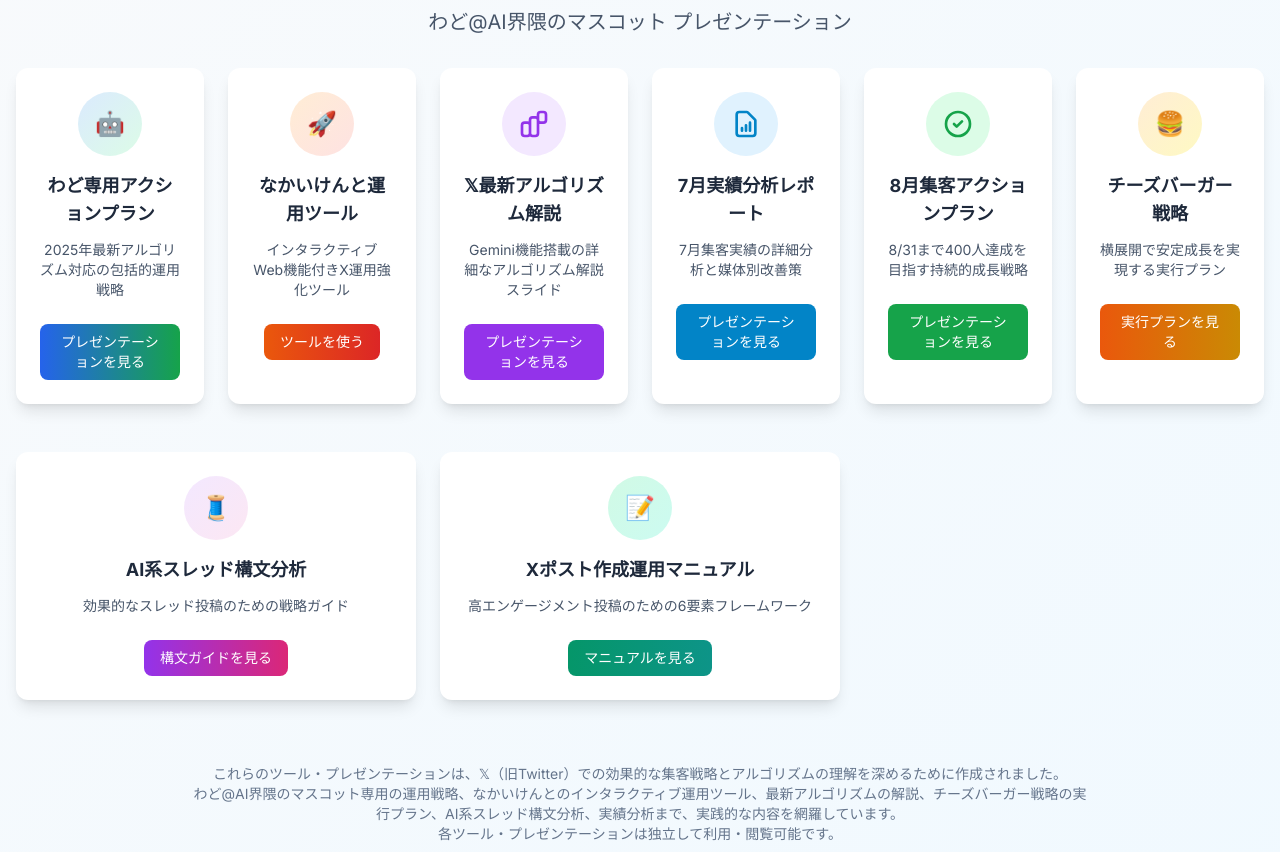
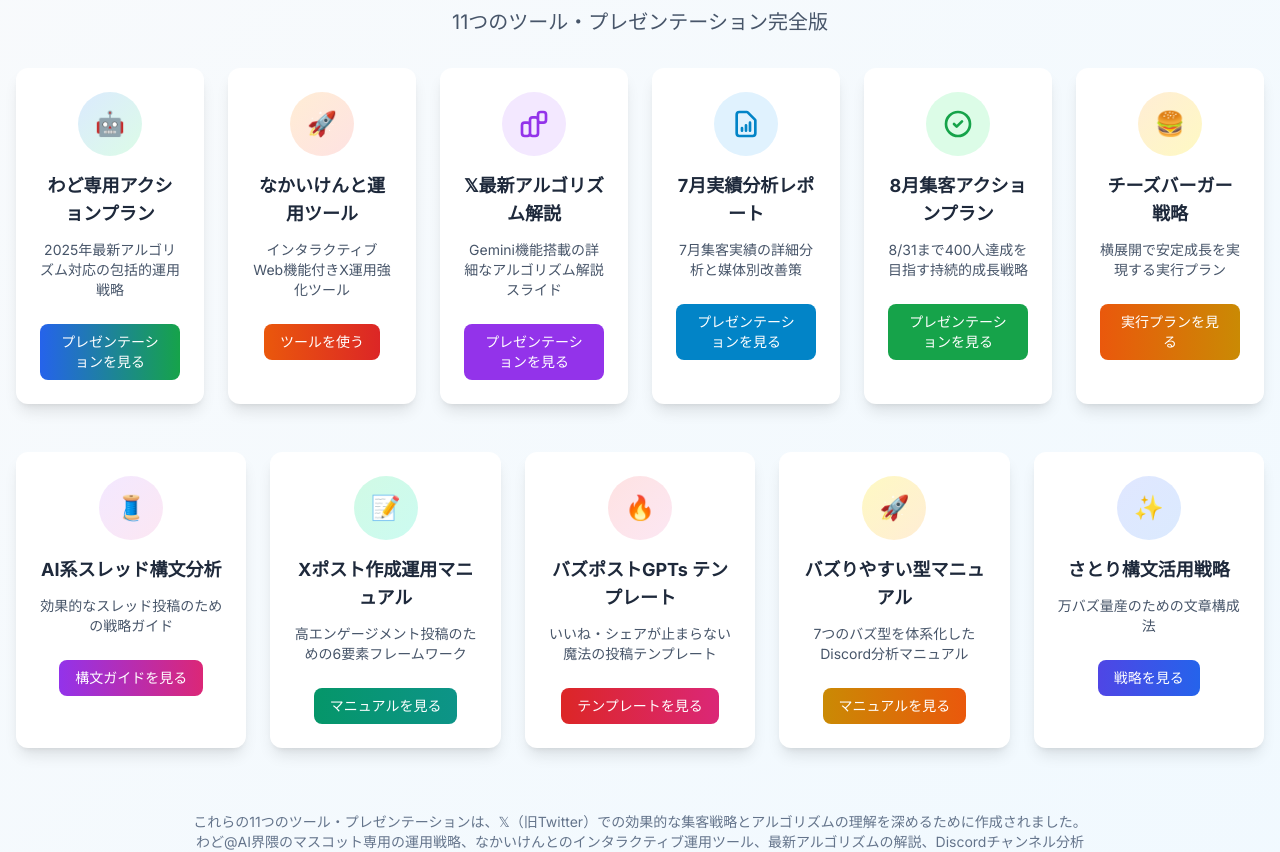
Before and after one commit to kento-nakai-ai/x-algorithm, a plain HTML site: page index.html in a window 1280 px wide. Shown: the part 100-952 px from the top of the page. Drawn offline with nearby package versions, Linux system fonts and the light colour scheme.

Commit message:
feat: index.htmlに不足していたマニュアルへのリンクを追加
- バズポストGPTsテンプレート、バズりやすい型マニュアル、さとり構文戦略のカードを追加
- 全11つのツール・プレゼンテーションから直接アクセス可能に
- レイアウトを5列グリッドに調整してより多くのカードを表示
- ヘッダーと説明文を「11つのツール完全版」に更新
- 各マニュアルファイル(.md)への直接リンクを設定

```diff
--- a/index.html
+++ b/index.html
@@ -28,7 +28,7 @@
     <!-- Header -->
     <header class="container mx-auto px-4 py-8 text-center">
         <h1 class="text-4xl md:text-6xl font-bold text-sky-600 tracking-tight">𝕏戦略＆アルゴリズム解説集</h1>
-        <p class="mt-4 text-lg md:text-xl text-slate-600">わど@AI界隈のマスコット プレゼンテーション</p>
+        <p class="mt-4 text-lg md:text-xl text-slate-600">11つのツール・プレゼンテーション完全版</p>
     </header>
 
     <!-- Main Content -->
@@ -134,7 +134,7 @@
         </div>
 
         <!-- Additional Tools Section -->
-        <div class="grid grid-cols-1 md:grid-cols-2 lg:grid-cols-3 gap-6 max-w-7xl mx-auto mt-12">
+        <div class="grid grid-cols-1 md:grid-cols-2 lg:grid-cols-3 xl:grid-cols-5 gap-6 max-w-7xl mx-auto mt-12">
 
             <!-- Card 7: AI Thread Strategy -->
             <div class="bg-white rounded-xl p-6 shadow-lg card-hover">
@@ -166,13 +166,58 @@
                 </div>
             </div>
 
+            <!-- Card 9: Buzz Post GPTs Manual -->
+            <div class="bg-white rounded-xl p-6 shadow-lg card-hover">
+                <div class="text-center">
+                    <div class="w-16 h-16 bg-gradient-to-br from-red-100 to-pink-100 rounded-full flex items-center justify-center mx-auto mb-4">
+                        <span class="text-2xl">🔥</span>
+                    </div>
+                    <h3 class="text-lg font-bold text-slate-800 mb-3">バズポストGPTs テンプレート</h3>
+                    <p class="text-slate-600 mb-6 text-sm">いいね・シェアが止まらない魔法の投稿テンプレート</p>
+                    <a href="./manuals/buzz-post-gpts-manual.md"
+                       class="inline-block bg-gradient-to-r from-red-600 to-pink-600 text-white px-4 py-2 rounded-lg font-medium hover:from-red-700 hover:to-pink-700 transition-all text-sm">
+                        テンプレートを見る
+                    </a>
+                </div>
+            </div>
+
+            <!-- Card 10: Buzz Patterns Manual -->
+            <div class="bg-white rounded-xl p-6 shadow-lg card-hover">
+                <div class="text-center">
+                    <div class="w-16 h-16 bg-gradient-to-br from-yellow-100 to-orange-100 rounded-full flex items-center justify-center mx-auto mb-4">
+                        <span class="text-2xl">🚀</span>
+                    </div>
+                    <h3 class="text-lg font-bold text-slate-800 mb-3">バズりやすい型マニュアル</h3>
+                    <p class="text-slate-600 mb-6 text-sm">7つのバズ型を体系化したDiscord分析マニュアル</p>
+                    <a href="./manuals/buzz-patterns-manual.md"
+                       class="inline-block bg-gradient-to-r from-yellow-600 to-orange-600 text-white px-4 py-2 rounded-lg font-medium hover:from-yellow-700 hover:to-orange-700 transition-all text-sm">
+                        マニュアルを見る
+                    </a>
+                </div>
+            </div>
+
+            <!-- Card 11: Satori Syntax Strategy -->
+            <div class="bg-white rounded-xl p-6 shadow-lg card-hover">
+                <div class="text-center">
+                    <div class="w-16 h-16 bg-gradient-to-br from-indigo-100 to-blue-100 rounded-full flex items-center justify-center mx-auto mb-4">
+                        <span class="text-2xl">✨</span>
+                    </div>
+                    <h3 class="text-lg font-bold text-slate-800 mb-3">さとり構文活用戦略</h3>
+                    <p class="text-slate-600 mb-6 text-sm">万バズ量産のための文章構成法</p>
+                    <a href="./strategies/satori-syntax-strategy.md"
+                       class="inline-block bg-gradient-to-r from-indigo-600 to-blue-600 text-white px-4 py-2 rounded-lg font-medium hover:from-indigo-700 hover:to-blue-700 transition-all text-sm">
+                        戦略を見る
+                    </a>
+                </div>
+            </div>
+
         </div>
 
         <!-- Additional Info -->
         <div class="text-center mt-16 max-w-4xl mx-auto">
             <p class="text-slate-500 text-sm">
-                これらのツール・プレゼンテーションは、𝕏（旧Twitter）での効果的な集客戦略とアルゴリズムの理解を深めるために作成されました。
-                <br>わど@AI界隈のマスコット専用の運用戦略、なかいけんとのインタラクティブ運用ツール、最新アルゴリズムの解説、チーズバーガー戦略の実行プラン、AI系スレッド構文分析、実績分析まで、実践的な内容を網羅しています。
+                これらの11つのツール・プレゼンテーションは、𝕏（旧Twitter）での効果的な集客戦略とアルゴリズムの理解を深めるために作成されました。
+                <br>わど@AI界隈のマスコット専用の運用戦略、なかいけんとのインタラクティブ運用ツール、最新アルゴリズムの解説、Discordチャンネル分析によるバズパターン、チーズバーガー戦略の実行プラン、AI系スレッド構文分析、さとり構文戦略、実績分析まで、実践的な内容を網羅しています。
                 <br>各ツール・プレゼンテーションは独立して利用・閲覧可能です。
             </p>
         </div>
```
